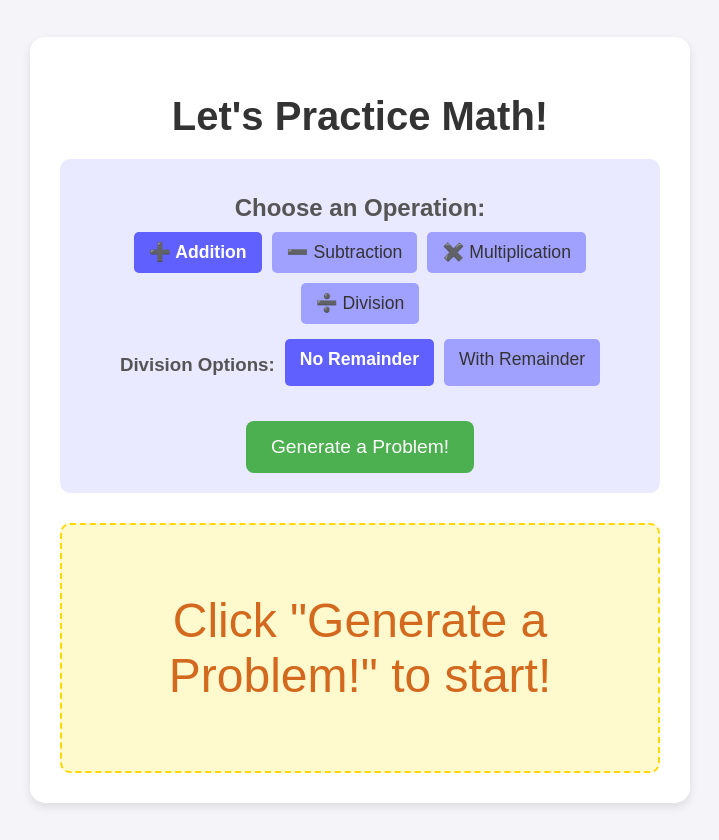
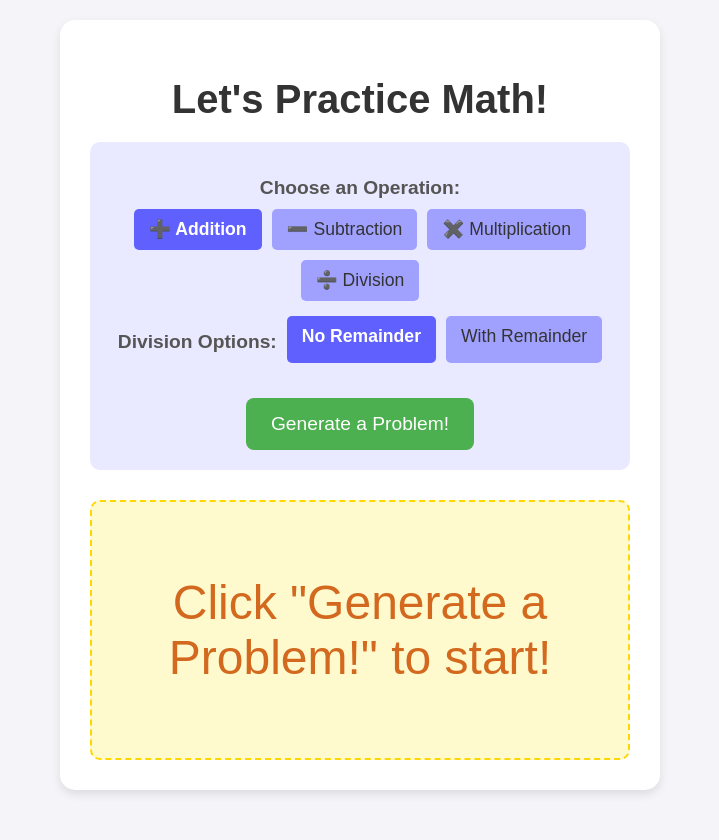
Before and after one commit to carlsanjos3e/arithmeticPractice, a plain HTML site: page index.html in a window 1280 px wide. Shown: the whole page, without its empty margins (280-999 px from the left). After the commit the page ends 810 px from the top, so only its background shows below. Drawn offline with Linux system fonts and the light colour scheme.

Commit message:
Update style.css
Changed approach to mobile-first

```diff
--- a/style.css
+++ b/style.css
@@ -1,61 +1,65 @@
+/* Basic styles for mobile-first */
 body {
     font-family: 'Arial', sans-serif;
     background-color: #f4f4f9;
     display: flex;
     justify-content: center;
-    align-items: center;
+    align-items: flex-start; /* Align items to the top on mobile */
     min-height: 100vh;
     margin: 0;
-    padding: 20px;
+    padding: 10px; /* Reduced padding for small screens */
+    box-sizing: border-box; /* Include padding and border in element's total width and height */
 }
 
 .container {
     background-color: #fff;
-    padding: 30px;
-    border-radius: 15px;
-    box-shadow: 0 4px 10px rgba(0, 0, 0, 0.1);
+    padding: 20px; /* Reduced padding for small screens */
+    border-radius: 10px; /* Slightly smaller border-radius */
+    box-shadow: 0 2px 5px rgba(0, 0, 0, 0.1); /* Lighter shadow */
     text-align: center;
-    width: 100%;
-    max-width: 600px;
+    width: 100%; /* Take full width on mobile */
+    max-width: 600px; /* Max width for larger screens (will apply via media query or just be the upper limit) */
+    box-sizing: border-box;
 }
 
 h1 {
     color: #333;
-    font-size: 2.5em;
-    margin-bottom: 20px;
+    font-size: 1.8em; /* Smaller font size for mobile */
+    margin-bottom: 15px;
 }
 
 h2, h3 {
     color: #555;
     margin-top: 15px;
-    margin-bottom: 10px;
+    margin-bottom: 8px;
+    font-size: 1.1em; /* Smaller font size for mobile */
 }
 
 .controls {
-    margin-bottom: 30px;
-    padding: 20px;
+    margin-bottom: 20px; /* Reduced margin */
+    padding: 15px; /* Reduced padding */
     background-color: #e9e9ff;
-    border-radius: 10px;
+    border-radius: 8px; /* Slightly smaller border-radius */
 }
 
 .operation-menu,
 #division-options {
-    margin-bottom: 15px;
-    display: flex; /* Use flexbox for layout */
-    flex-wrap: wrap; /* Allow items to wrap on smaller screens */
-    justify-content: center; /* Center items horizontally */
-    gap: 10px; /* Space between items */
+    margin-bottom: 10px; /* Reduced margin */
+    display: flex;
+    flex-wrap: wrap;
+    justify-content: center;
+    gap: 8px; /* Slightly smaller gap */
 }
 
 .operation-menu label,
 #division-options label {
     background-color: #a0a0ff;
     color: #333;
-    padding: 10px 15px;
-    border-radius: 5px;
+    padding: 8px 12px; /* Reduced padding */
+    border-radius: 4px;
     cursor: pointer;
     transition: background-color 0.3s ease;
-    font-size: 1.1em;
+    font-size: 1em; /* Base font size */
 }
 
 .operation-menu input[type="radio"],
@@ -74,15 +78,17 @@ button {
     background-color: #4CAF50; /* Green */
     border: none;
     color: white;
-    padding: 15px 25px;
+    padding: 12px 20px; /* Reduced padding */
     text-align: center;
     text-decoration: none;
     display: inline-block;
-    font-size: 1.2em;
-    margin-top: 20px;
-    border-radius: 8px;
+    font-size: 1.1em; /* Slightly smaller font size */
+    margin-top: 15px;
+    border-radius: 6px; /* Slightly smaller border-radius */
     cursor: pointer;
     transition: background-color 0.3s ease, transform 0.1s ease;
+    width: 100%; /* Make button full width on mobile */
+    max-width: 300px; /* Limit max width for larger screens */
 }
 
 button:hover {
@@ -90,26 +96,91 @@ button:hover {
 }
 
 button:active {
-    transform: scale(0.98); /* Add a slight press effect */
+    transform: scale(0.98);
 }
 
 .problem-area {
-    margin-top: 30px;
-    padding: 20px;
+    margin-top: 20px; /* Reduced margin */
+    padding: 15px; /* Reduced padding */
     background-color: #fffacd; /* Lemon Chiffon */
     border: 2px dashed #ffd700; /* Gold */
-    border-radius: 10px;
+    border-radius: 8px; /* Slightly smaller border-radius */
 }
 
 #problem-display {
-    font-size: 3em; /* Large font size for the problem */
+    font-size: 2.5em; /* Smaller font size for mobile */
     color: #d2691e; /* Chocolate */
-    min-height: 1.5em; /* Ensure space even if no problem is displayed */
-    display: flex; /* Use flexbox to center content */
+    min-height: 1.5em;
+    display: flex;
     justify-content: center;
     align-items: center;
+    word-break: break-word; /* Prevent long equations from overflowing */
+    padding: 5px; /* Add some padding in case of wrapping */
 }
 
 .hidden {
-    display: none; /* Utility class to hide elements */
+    display: none;
 }
+
+/* --- Media Query for larger screens (e.g., tablets and desktops) --- */
+@media (min-width: 600px) { /* Styles apply when viewport is at least 600px wide */
+    body {
+         align-items: center; /* Revert to centering vertically on larger screens */
+         padding: 20px; /* Restore padding */
+    }
+
+    .container {
+        padding: 30px; /* Restore padding */
+        border-radius: 15px; /* Restore border-radius */
+        box-shadow: 0 4px 10px rgba(0, 0, 0, 0.1); /* Restore shadow */
+    }
+
+    h1 {
+        font-size: 2.5em; /* Restore font size */
+        margin-bottom: 20px;
+    }
+
+    h2, h3 {
+        font-size: 1.2em; /* Slightly larger font size */
+        margin-top: 15px;
+        margin-bottom: 10px;
+    }
+
+    .controls {
+        margin-bottom: 30px;
+        padding: 20px;
+        border-radius: 10px;
+    }
+
+     .operation-menu,
+     #division-options {
+         margin-bottom: 15px;
+         gap: 10px; /* Restore gap */
+     }
+
+    .operation-menu label,
+    #division-options label {
+        padding: 10px 15px; /* Restore padding */
+        border-radius: 5px;
+        font-size: 1.1em; /* Restore font size */
+    }
+
+    button {
+        padding: 15px 25px; /* Restore padding */
+        font-size: 1.2em; /* Restore font size */
+        margin-top: 20px;
+        border-radius: 8px;
+        width: auto; /* Auto width for button on larger screens */
+        max-width: none; /* Remove max width */
+    }
+
+    .problem-area {
+        margin-top: 30px;
+        padding: 20px;
+        border-radius: 10px;
+    }
+
+    #problem-display {
+        font-size: 3em; /* Restore font size */
+    }
+}
```
